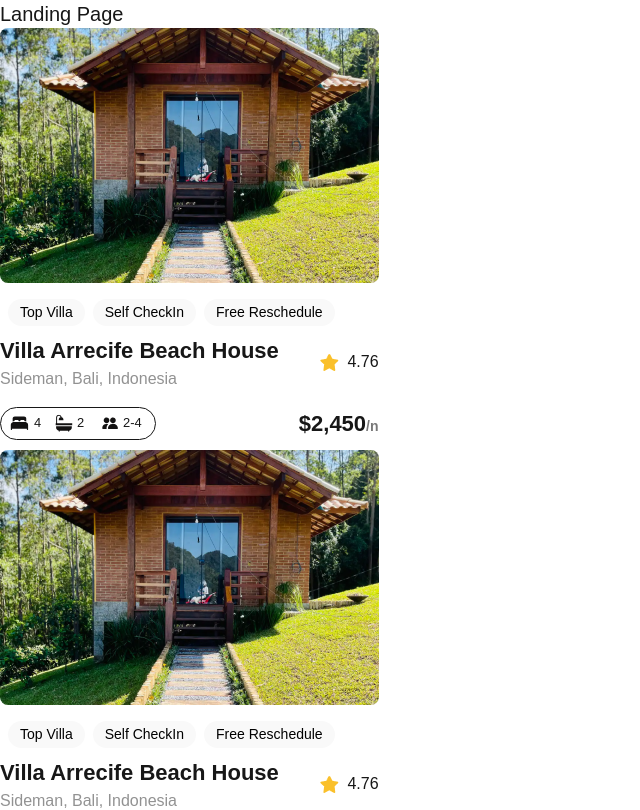
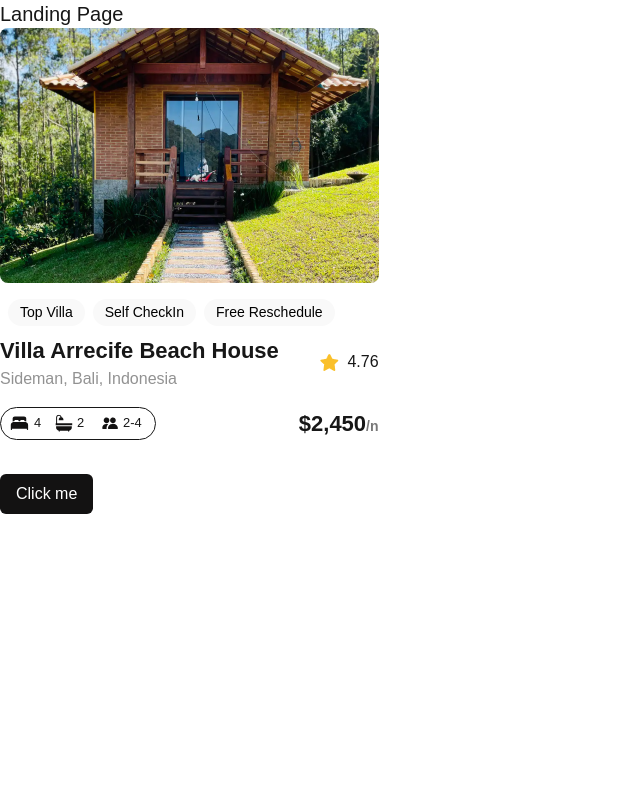
Before and after one commit to Baraka24/alx-project-0x00-setup, a Next.js app in the folder alx-project-0x00/: page /landing in a window 1280 px wide. Shown: the top 810 px of the page, without its empty margins (0-640 px from the left). Built offline with nearby package versions, Linux system fonts and the light colour scheme.

Commit message:
Advanced Task

```diff
--- /dev/null
+++ b/alx-project-0x00/components/Button.tsx
@@ -0,0 +1,31 @@
+import React from "react"
+import { ButtonProps, ButtonSize, ButtonShape } from "@/interfaces"
+
+const sizeClasses: Record<ButtonSize, string> = {
+  small: "text-sm px-3 py-1",
+  medium: "text-base px-4 py-2",
+  large: "text-lg px-6 py-3",
+}
+
+const Button: React.FC<ButtonProps & React.ButtonHTMLAttributes<HTMLButtonElement>> = ({
+  title,
+  size = "medium",
+  shape = "rounded-md",
+  className = "",
+  ...rest
+}) => {
+  const base = "inline-flex items-center justify-center font-medium bg-[#131212] text-white hover:opacity-90 transition";
+  const shapeClass: Record<ButtonShape, string> = {
+    "rounded-sm": "rounded-sm",
+    "rounded-md": "rounded-md",
+    "rounded-full": "rounded-full",
+  }
+
+  return (
+    <button className={`${base} ${sizeClasses[size]} ${shapeClass[shape]} ${className}`} {...rest}>
+      {title}
+    </button>
+  )
+}
+
+export default Button
--- a/alx-project-0x00/interfaces/index.tsx
+++ b/alx-project-0x00/interfaces/index.tsx
@@ -1,3 +1,17 @@
 export interface PillProps {
   title: string
 }
+
+// Button component interfaces and types
+export type ButtonSize = 'small' | 'medium' | 'large'
+export type ButtonShape = 'rounded-sm' | 'rounded-md' | 'rounded-full'
+
+export interface ButtonProps {
+  title: string
+  size?: ButtonSize
+  shape?: ButtonShape
+  className?: string
+  onClick?: () => void
+  type?: 'button' | 'submit' | 'reset'
+  disabled?: boolean
+}
--- a/alx-project-0x00/pages/landing.tsx
+++ b/alx-project-0x00/pages/landing.tsx
@@ -1,11 +1,13 @@
 import Card from "@/components/Card"
+import Button from "@/components/Button"
 
 const Landing: React.FC =  () => {
   return (
     <div>
       <h1 className=" text-xl font-extralight">Landing Page</h1>
       <Card />
-      <Card /> <Card />
+      <br />
+      <Button title="Click me" size="medium" shape="rounded-md" className="" />
     </div>
   )
 }
--- /dev/null
+++ b/alx-project-0x00/pages/landing/index.tsx
@@ -0,0 +1,51 @@
+import React from "react"
+import Button from "@/components/Button"
+
+const LandingButtons: React.FC = () => {
+  const sizes: Array<"small" | "medium" | "large"> = ["small", "medium", "large"]
+  const shapes: Array<"rounded-sm" | "rounded-md" | "rounded-full"> = [
+    "rounded-sm",
+    "rounded-md",
+    "rounded-full",
+  ]
+
+  return (
+    <div className="min-h-screen w-full p-6 md:p-10">
+      <h1 className="text-2xl font-bold mb-6">Buttons Showcase</h1>
+
+      <section className="mb-8">
+        <h2 className="text-xl font-semibold mb-3">Sizes</h2>
+        <div className="flex flex-wrap gap-3">
+          {sizes.map((size) => (
+            <Button key={size} title={`Button ${size}`} size={size} />
+          ))}
+        </div>
+      </section>
+
+      <section className="mb-8">
+        <h2 className="text-xl font-semibold mb-3">Shapes</h2>
+        <div className="flex flex-wrap gap-3 items-center">
+          {shapes.map((shape) => (
+            <Button key={shape} title={shape} shape={shape} />
+          ))}
+        </div>
+      </section>
+
+      <section>
+        <h2 className="text-xl font-semibold mb-3">All combinations</h2>
+        <div className="grid grid-cols-1 sm:grid-cols-2 lg:grid-cols-3 gap-4">
+          {sizes.map((size) =>
+            shapes.map((shape) => (
+              <div key={`${size}-${shape}`} className="flex items-center gap-3 p-3 border rounded-lg">
+                <div className="text-sm text-[#929292] w-40">{size} / {shape}</div>
+                <Button title="Click me" size={size} shape={shape} />
+              </div>
+            ))
+          )}
+        </div>
+      </section>
+    </div>
+  )
+}
+
+export default LandingButtons
```
